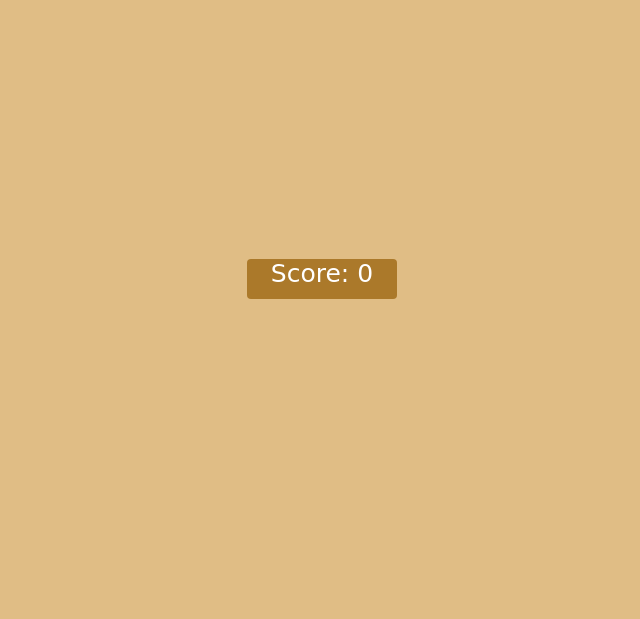
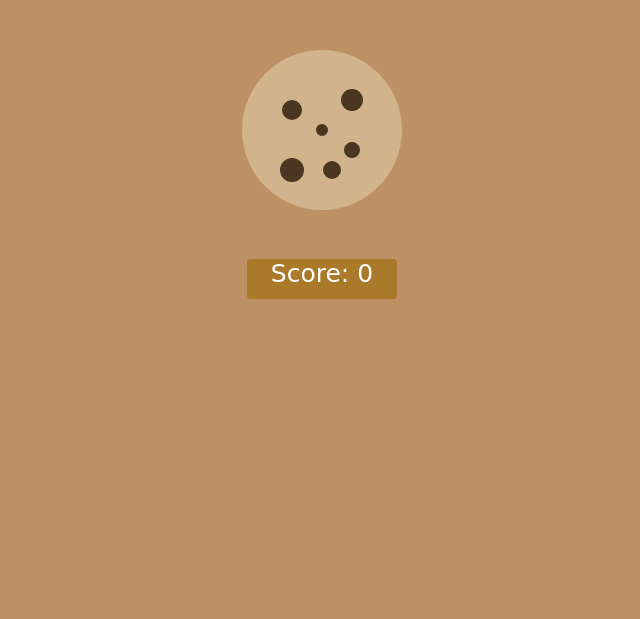
Before and after one commit to AhnafPro/3kb-Cookie-Clicker, a website: page index.html in a window 1280 px wide. Shown: the part 181-800 px from the top of the page, without its empty margins (318-958 px from the left). Drawn offline with Linux system fonts and the light colour scheme.

Commit message:
Done making cookie

```diff
--- a/index.html
+++ b/index.html
@@ -1,6 +1,6 @@
 <!DOCTYPE html>
 <style>
-body{background:#e0bd85; margin-top:15vh; text-align:center; }
+body{background:#be9164; margin-top:15vh; text-align:center; }
 .score:hover{transform: scale(1.1); box-shadow: 5px 5px rgba(0, 0, 0, 0.269);}</style>
 <h1 style="font-family:monospace; -webkit-text-stroke: 1.5px #5e2605; color:#b35a26; font-size:40px;">Cookie Clicker</h1>
 <br>
@@ -12,3 +12,29 @@ body{background:#e0bd85; margin-top:15vh; text-align:center; }
 <p style="font-family: cursive; font-size: 25px; color: white;">Score: <span id="score">0</span></p>
 </div>
 </center>
+<script>
+    const canvas = document.getElementById("cookie");
+    const ctx = canvas.getContext("2d");
+    ctx.fillStyle = '#d2b48c';
+    ctx.beginPath();
+    ctx.arc(100, 100, 80, 0, Math.PI * 2);
+    ctx.fill();
+
+    ctx.fillStyle = '#4b3621';
+    ctx.beginPath();
+    ctx.arc(70,80, 10, 0, Math.PI * 2);
+    ctx.arc(130, 120, 8, 0, Math.PI * 2);
+    ctx.fill();
+
+    ctx.fillStyle = '#4b3621';
+    ctx.beginPath();
+    ctx.arc(100, 100, 6, 0, Math.PI * 2);
+    ctx.arc(70, 140, 12, 0, Math.PI * 2);
+    ctx.fill();
+
+    ctx.fillStyle = '#4b3621';
+    ctx.beginPath();
+    ctx.arc(110, 140, 9, 0, Math.PI * 2);
+    ctx.arc(130, 70, 11, 0, Math.PI * 2);
+    ctx.fill();
+</script>
```
